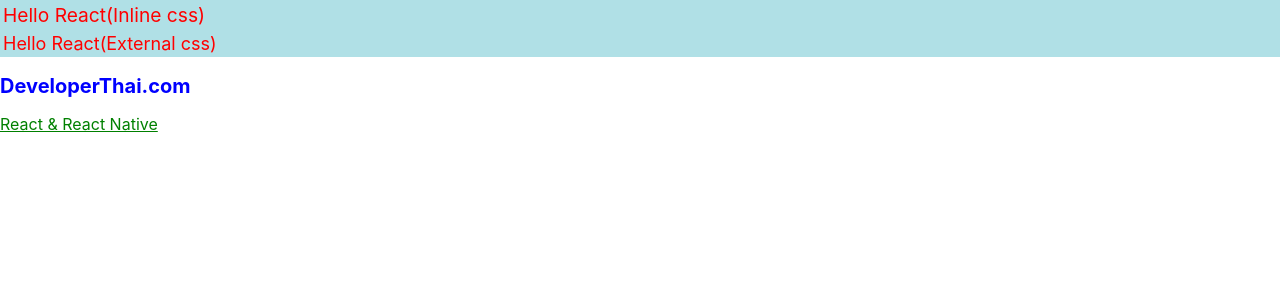
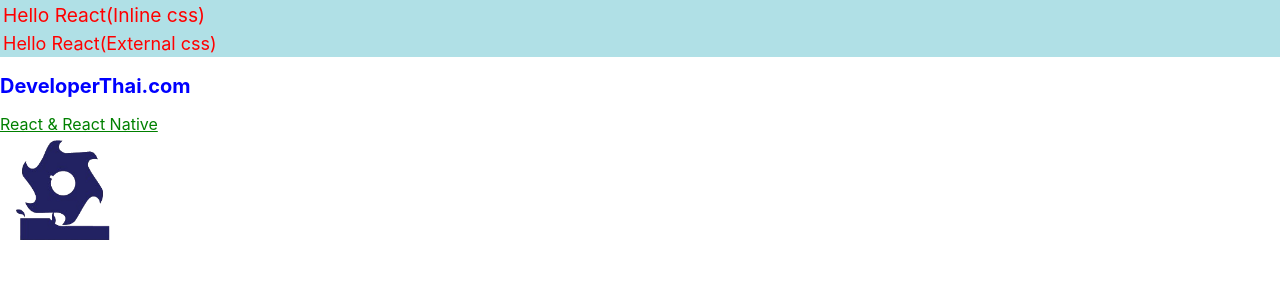
Before and after one commit to Sorawit114/app1, a React (Create React App) app: page / in a window 1280 px wide. Shown: the top 300 px of the page. Built offline with nearby package versions, Linux system fonts and the light colour scheme.

Commit message:
add logo cit

```diff
--- a/src/App.js
+++ b/src/App.js
@@ -1,5 +1,6 @@
 import React from 'react';
 import './App.css'
+import logo from './LOGO-CIT.png'
 
 function App() {
   const divStyle={
@@ -16,6 +17,7 @@
     <div className='title'>
       React & React Native
     </div>
+    <img src={logo} width="10%" alt=""/>
     </>
   )
 }
```
Also changed, not shown: src/LOGO-CIT.png (added).
